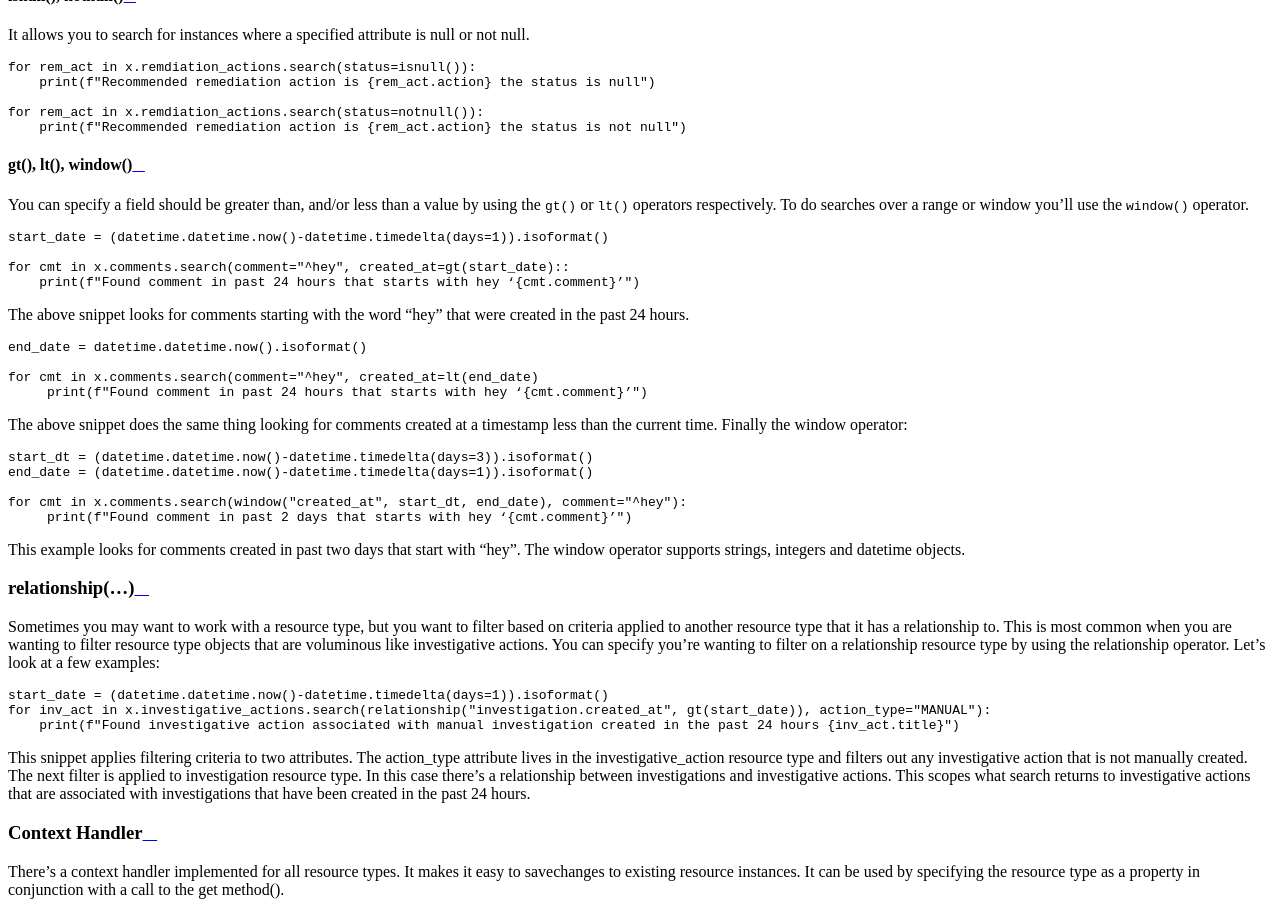
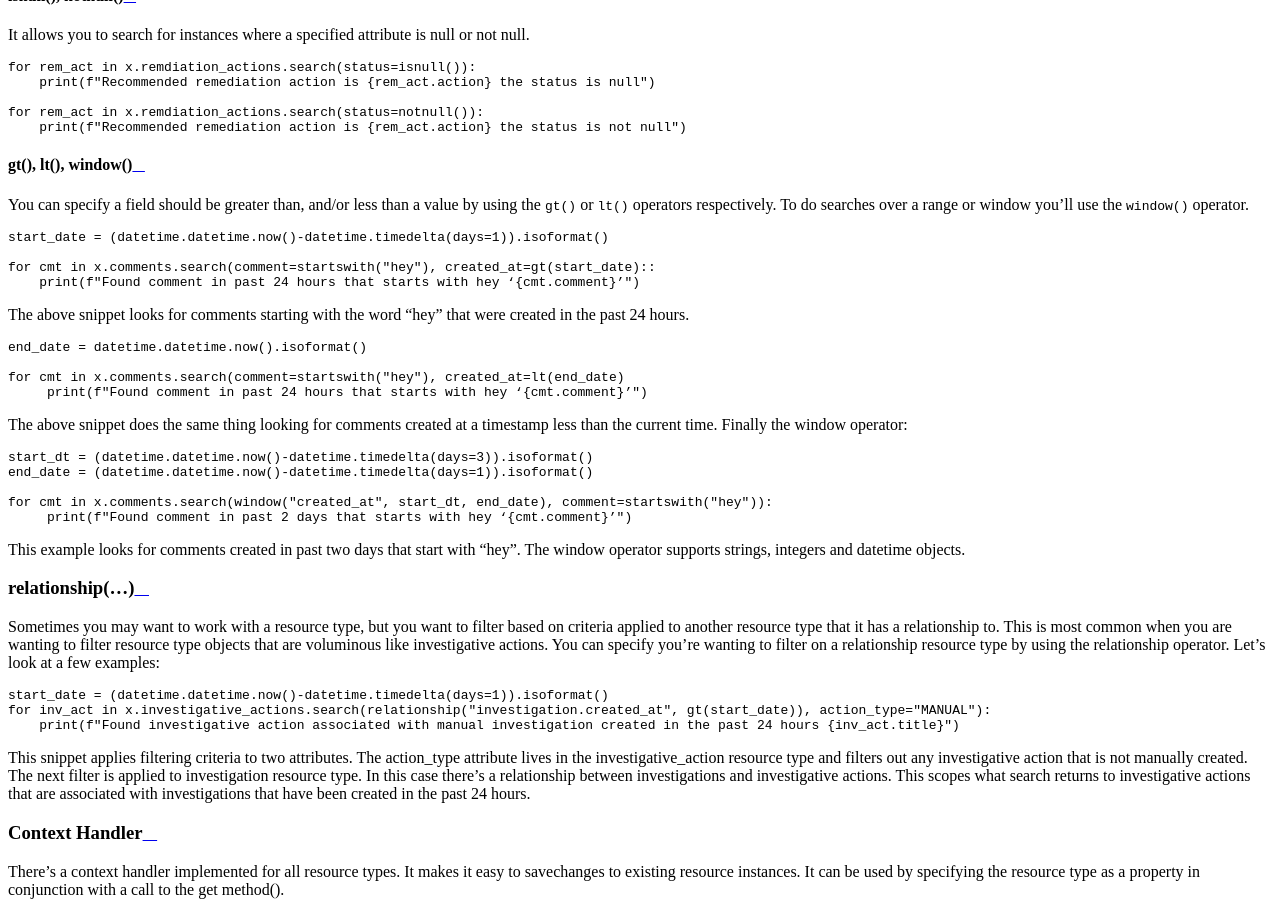
Before and after one commit to expel-io/pyexclient, a Sphinx documentation site: the page built from docs/examples/examples.rst, in a window 1280 px wide and 900 px high, scrolled down 2812 px. Built offline with Sphinx 7.4.7 and the Read the Docs theme 2.0.0, drawn with Linux system fonts in a browser that asks for light colours.

Commit message:
rename and minor updates

```diff
--- a/docs/examples/examples.rst
+++ b/docs/examples/examples.rst
@@ -120,7 +120,7 @@ You can specify a field should be greater than, and/or less than a value by usin
 
     start_date = (datetime.datetime.now()-datetime.timedelta(days=1)).isoformat()
 
-    for cmt in x.comments.search(comment="^hey", created_at=gt(start_date)::
+    for cmt in x.comments.search(comment=startswith("hey"), created_at=gt(start_date)::
         print(f"Found comment in past 24 hours that starts with hey ‘{cmt.comment}’")
 
 The above snippet looks for comments starting with the word “hey” that were created in the past 24 hours.
@@ -130,7 +130,7 @@ The above snippet looks for comments starting with the word “hey” that were
 
     end_date = datetime.datetime.now().isoformat()
 
-    for cmt in x.comments.search(comment="^hey", created_at=lt(end_date)
+    for cmt in x.comments.search(comment=startswith("hey"), created_at=lt(end_date)
          print(f"Found comment in past 24 hours that starts with hey ‘{cmt.comment}’")
 
 The above snippet does the same thing looking for comments created at a timestamp less than the current time. Finally the window operator:
@@ -140,7 +140,7 @@ The above snippet does the same thing looking for comments created at a timestam
     start_dt = (datetime.datetime.now()-datetime.timedelta(days=3)).isoformat()
     end_date = (datetime.datetime.now()-datetime.timedelta(days=1)).isoformat()
 
-    for cmt in x.comments.search(window("created_at", start_dt, end_date), comment="^hey"):
+    for cmt in x.comments.search(window("created_at", start_dt, end_date), comment=startswith("hey")):
          print(f"Found comment in past 2 days that starts with hey ‘{cmt.comment}’")
 
 This example looks for comments created in past two days that start with “hey”. The window operator supports strings, integers and datetime objects.
```
Also changed, not shown: 2 other files.
